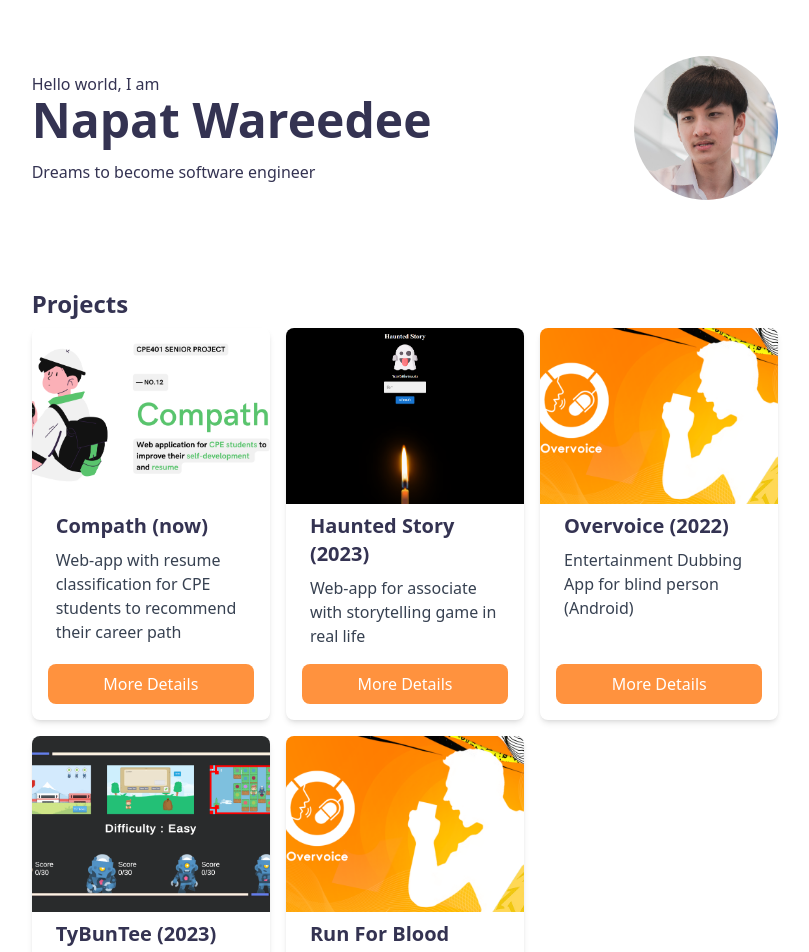
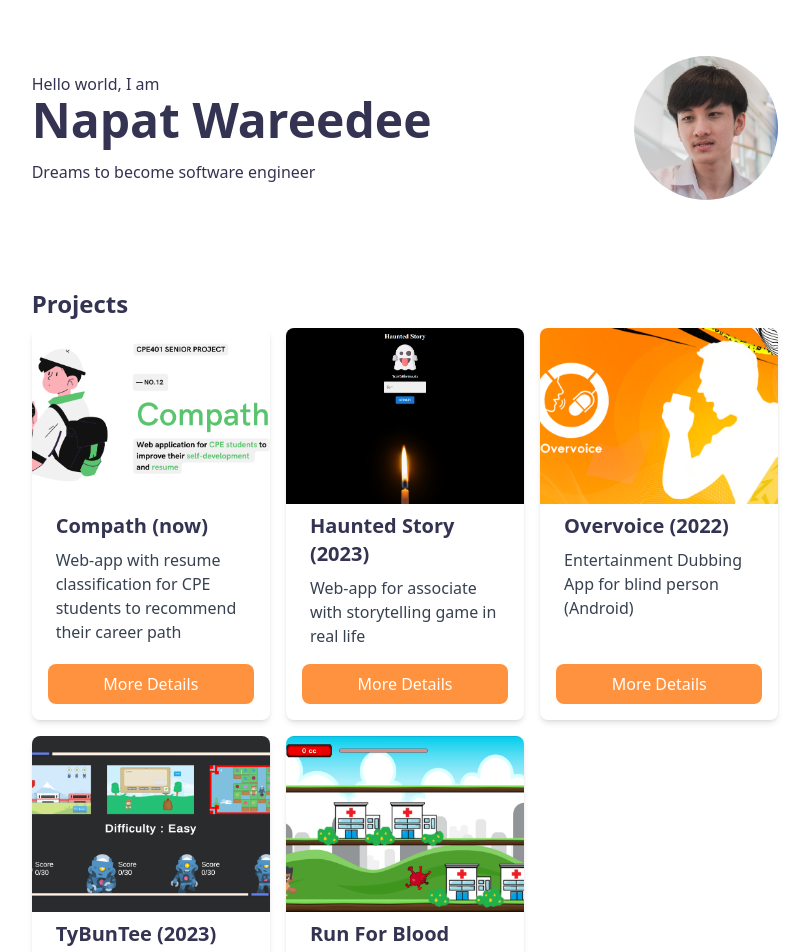
Before and after one commit to Napat-Edu/portfolio, a React (Vite) app: page / in a window 1280 px wide. Shown: the top 952 px of the page, without its empty margins (235-1044 px from the left). Built offline with nearby package versions, Linux system fonts and the light colour scheme.

Commit message:
add run for blood banner

```diff
--- a/src/App.tsx
+++ b/src/App.tsx
@@ -37,7 +37,7 @@ function App() {
     {
       title: "Run For Blood (2022)",
       description: "Endless runner game for blood donation campaign",
-      bannerImage: "/banners/overvoice-banner.png"
+      bannerImage: "/banners/run-for-blood-banner.png"
     }
   ];
 
```
Also changed, not shown: public/banners/run-for-blood-banner.png (added).
